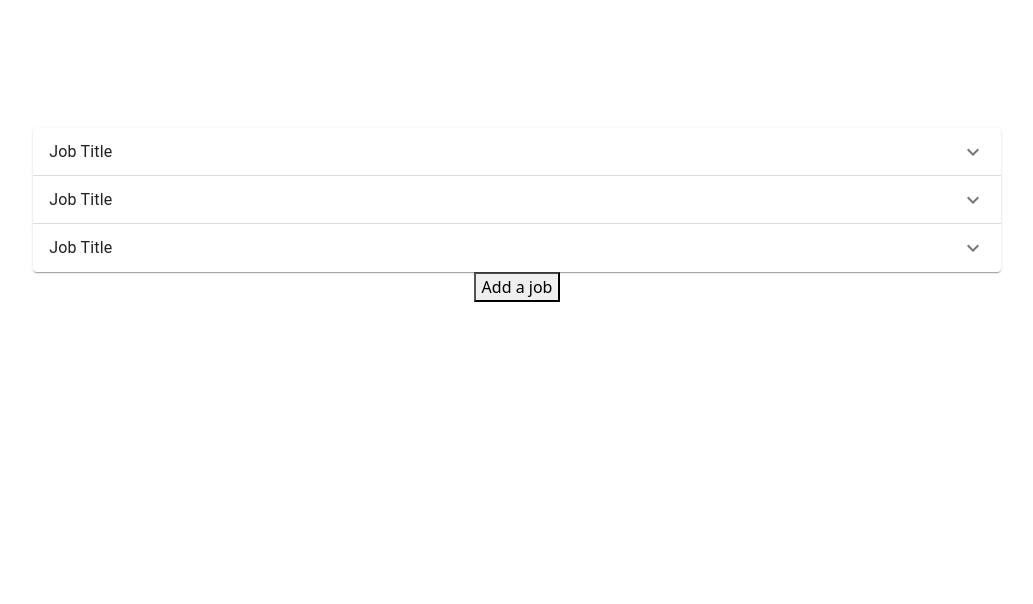
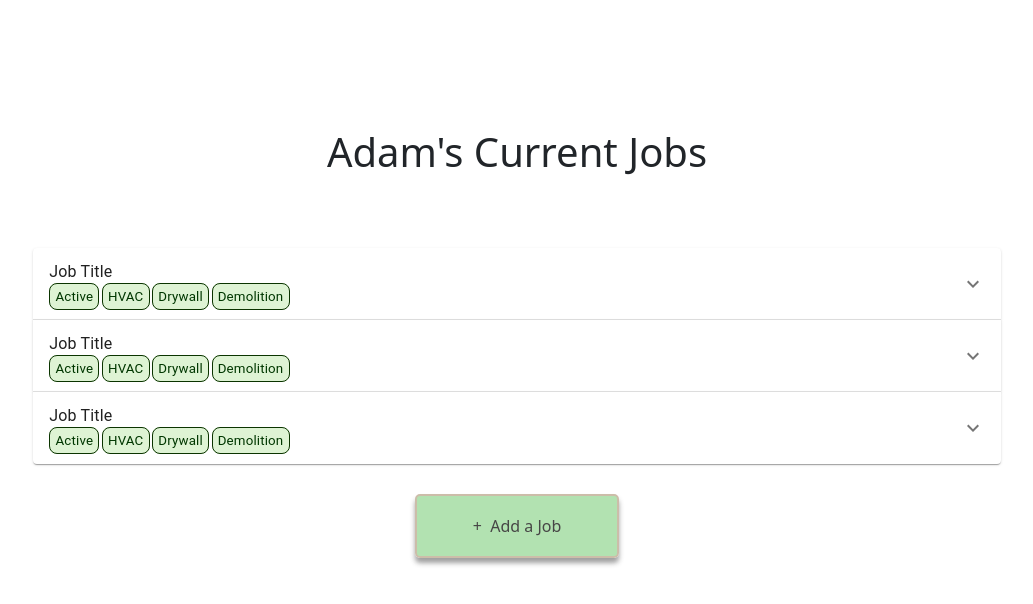
Before and after one commit to RFC2207-Khazad-Dum/DuguidConstruction, a Next.js app: page /clientportal in a window 1280 px wide. Shown: the top 604 px of the page, without its empty margins (123-1156 px from the left). Built offline with nearby package versions, Linux system fonts and the light colour scheme.

Commit message:
add colors to buttons and add tags

```diff
--- a/components/ClientJobItem.js
+++ b/components/ClientJobItem.js
@@ -4,6 +4,8 @@ import AccordionSummary from '@mui/material/AccordionSummary';
 import AccordionDetails from '@mui/material/AccordionDetails';
 import Typography from '@mui/material/Typography';
 import ExpandMoreIcon from '@mui/icons-material/ExpandMore';
+import styles from '../styles/Jobs.module.css'
+
 
 export default function ClientJobList({ job }) {
   return (
@@ -13,7 +15,7 @@ export default function ClientJobList({ job }) {
           aria-controls="panel1a-content"
           id="panel1a-header"
         >
-          <Typography>Job Title</Typography>
+          <Typography>Job Title <span className={styles.active}>Active</span><span className={styles.active}>HVAC</span><span className={styles.active}>Drywall</span><span className={styles.active}>Demolition</span></Typography>
         </AccordionSummary>
         <AccordionDetails>
           <Typography>
--- a/pages/clientportal.js
+++ b/pages/clientportal.js
@@ -20,10 +20,11 @@ export default function Jobs() {
       <link rel="icon" href="/favicon.ico" />
     </Head>
     <div className={styles.jobList}>
+      <h1 className={styles.title}>Adam's Current Jobs</h1>
       <ClientJobItem />
       <ClientJobItem />
       <ClientJobItem />
-      <button onClick={handleShow}>Add a job</button>
+      <button className={styles.addJobBtn} onClick={handleShow}>+ &nbsp;Add a Job</button>
       <JobModal show={show} handleClose={handleClose} />
     </div>
     {/* </Layout> */}
--- a/styles/Jobs.module.css
+++ b/styles/Jobs.module.css
@@ -1,3 +1,4 @@
+
 .jobList {
   display: flex;
   flex-direction: column;
@@ -5,3 +6,25 @@
   align-items: center;
   padding: 10%;
 }
+.title {
+  margin-bottom: 7%;
+}
+.addJobBtn {
+  margin-top: 3%;
+  box-shadow: 0px 5px 5px rgba(44, 44, 44, 0.45);
+  color: rgb(71, 70, 70);
+  background-color: rgba(125, 206, 124, 0.594);
+  border: 2px solid rgb(204, 189, 169);
+  border-radius: 5px;
+  width: 20%;
+  height: 5vw;
+}
+.active {
+  border: 1px solid rgb(11, 52, 0);
+  background-color: rgba(161, 222, 133, 0.354);
+  color: rgb(0, 55, 0);
+  border-radius: 8px;
+  padding: 2%;
+  font-size: smaller;
+  margin-right: 1%;
+}
```
